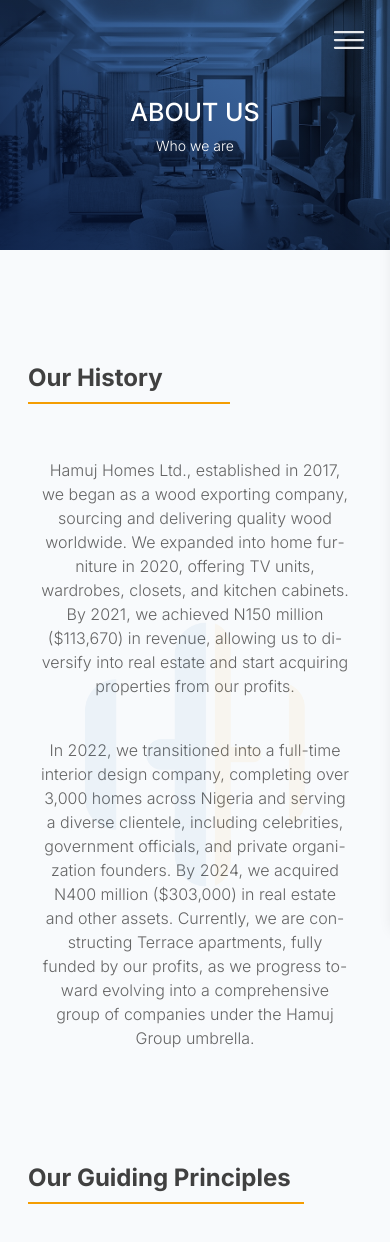
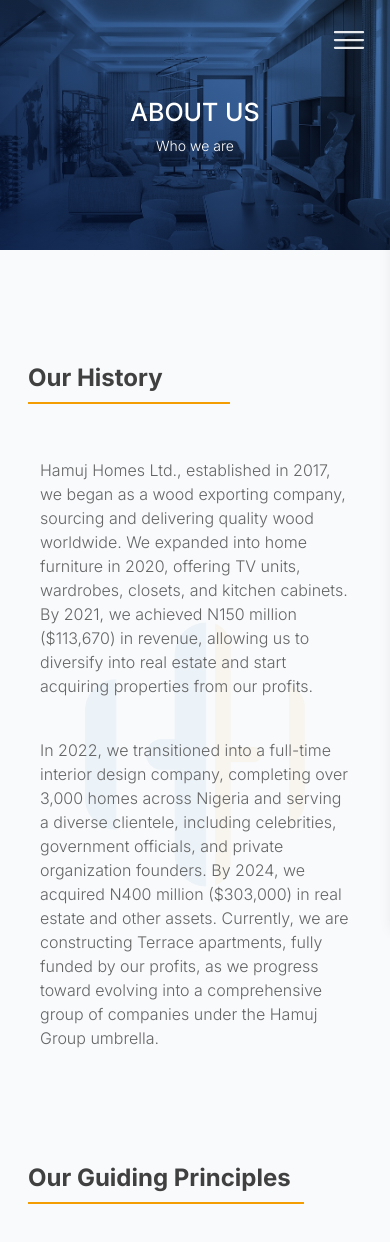
Before and after one commit to KingLegitto/Hamuj-Platform, a Next.js app: page /about in a window 390 px wide. Shown: the top 1242 px of the page. Built offline with nearby package versions, Linux system fonts and the light colour scheme.

Commit message:
updates to pages

```diff
--- a/app/about/page.tsx
+++ b/app/about/page.tsx
@@ -32,15 +32,15 @@
           </span>
         </h2>
 
-        <div className="mt-16 px-10 hyphens-auto md:px-40 text-base md:text-lg text-center md:text-left relative text-grade-2">
-          <p className="w-full md:w-3/4 mb-10">
+        <div className="mt-16 px-10 md:px-40 text-base md:text-lg text-left relative text-grade-2">
+          <p className="relative z-20 w-full md:w-3/4 mb-10">
             Hamuj Homes Ltd., established in 2017, we began as a wood exporting
             company, sourcing and delivering quality wood worldwide. We expanded into home furniture in 2020, offering TV units,
             wardrobes, closets, and kitchen cabinets. By 2021, we achieved N150
             million ($113,670) in revenue, allowing us to diversify into real
             estate and start acquiring properties from our profits.
           </p>
-          <p className="w-full md:w-3/4">
+          <p className="relative z-20 w-full md:w-3/4">
             In 2022, we transitioned into a full-time interior design company, completing over
             3,000 homes across Nigeria and serving a diverse clientele, including
             celebrities, government officials, and private organization founders.
@@ -49,7 +49,7 @@
             funded by our profits, as we progress toward evolving into a
             comprehensive group of companies under the Hamuj Group umbrella.
           </p>
-          <Image src={Logo} alt="Hamuj logo" className="absolute right-1/2 md:right-[8%] translate-x-1/2 md:translate-x-0 top-1/2 -translate-y-1/2 w-[250px] opacity-5 md:opacity-20"/>
+          <Image src={Logo} alt="Hamuj logo" className="absolute z-10 right-1/2 md:right-[8%] translate-x-1/2 md:translate-x-0 top-1/2 -translate-y-1/2 w-[250px] opacity-5 md:opacity-20"/>
         </div>
 
       </section>
```
